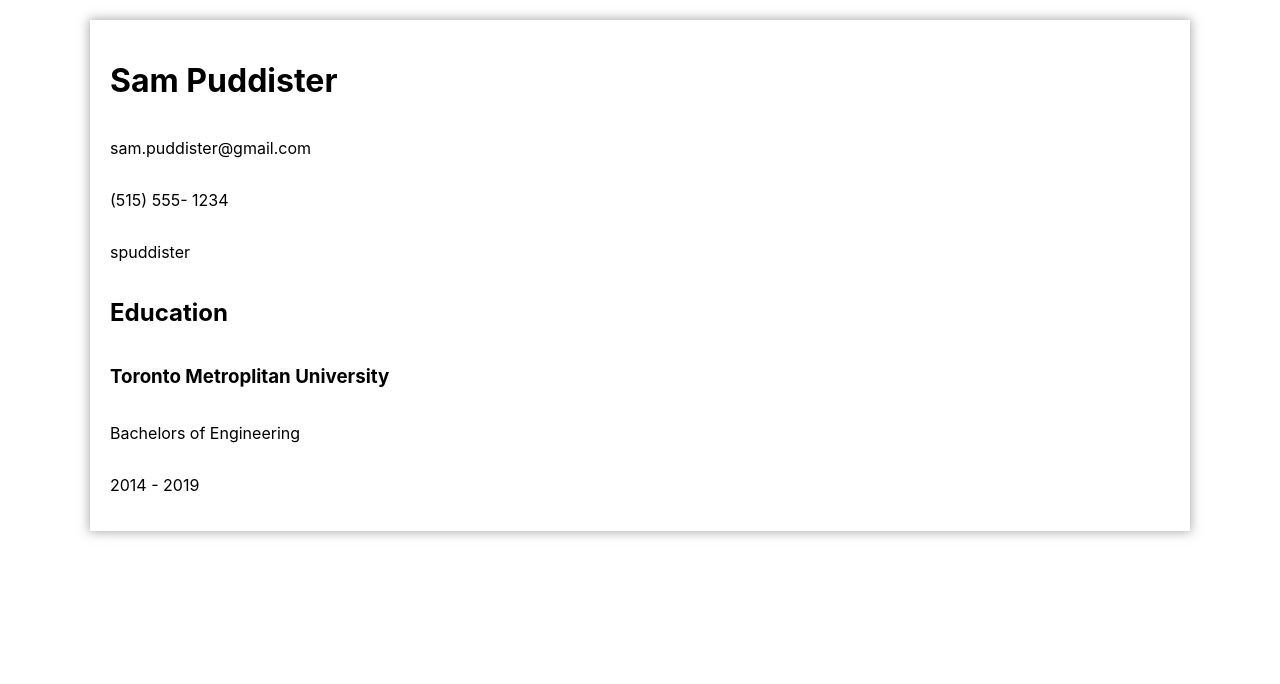
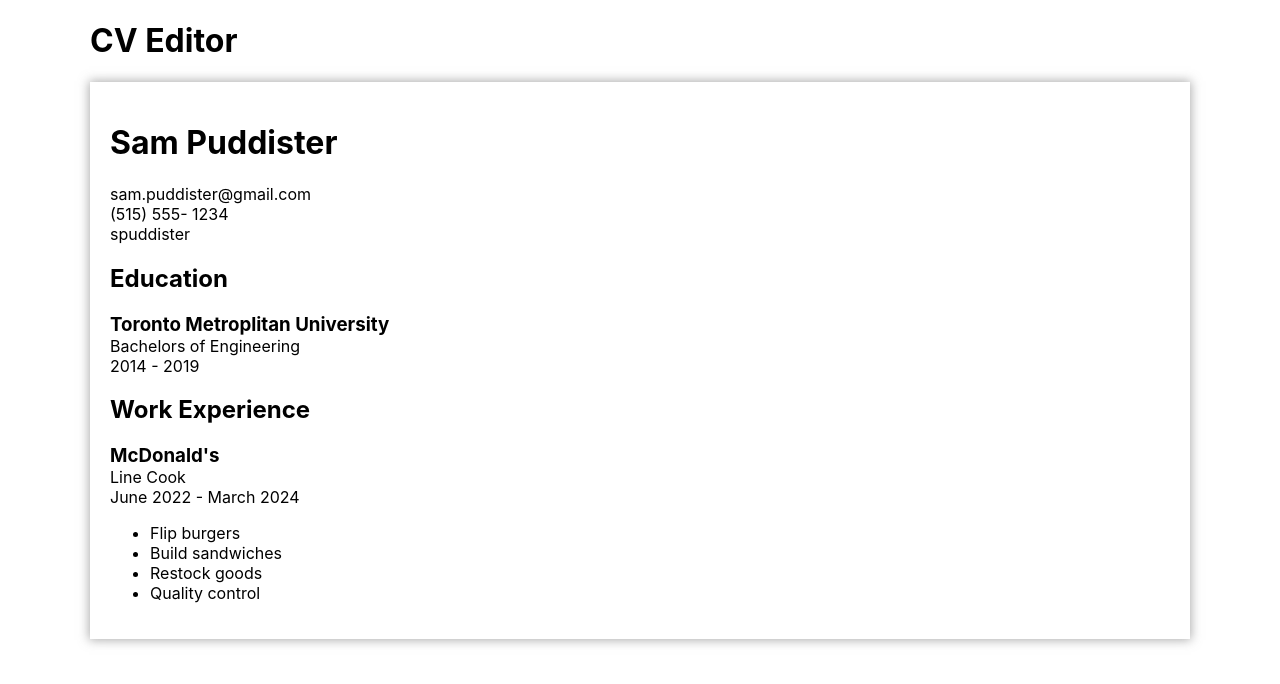
Before and after one commit to spuddister/cv-project, a React (Create React App) app: page / in a window 1280 px wide. Shown: the top 684 px of the page. Built offline with nearby package versions, Linux system fonts and the light colour scheme.

Commit message:
Added the work section and converted the default props into state for the page component. Began creating function to update state from components

```diff
--- a/src/App.js
+++ b/src/App.js
@@ -1,9 +1,15 @@
 import "./App.css";
 import React, { Component } from "react";
 import Page from "./components/Page";
+import Header from "./components/Header";
 
 export default class App extends Component {
   render() {
-    return <Page />;
+    return (
+      <>
+        <Header />
+        <Page />
+      </>
+    );
   }
 }
--- a/src/components/Education.js
+++ /dev/null
@@ -1,22 +0,0 @@
-import { Component } from "react";
-
-export default class Education extends Component {
-  render() {
-    const defaultEducation = {
-      school: "Toronto Metroplitan University",
-      degree: "Bachelors of Engineering",
-      startYear: "2014",
-      graduatingYear: "2019",
-    };
-    return (
-      <>
-        <h2>Education</h2>
-        <h3>{defaultEducation.school}</h3>
-        <p>{defaultEducation.degree}</p>
-        <p>
-          {defaultEducation.startYear} - {defaultEducation.graduatingYear}
-        </p>
-      </>
-    );
-  }
-}
--- /dev/null
+++ b/src/components/Education/Education.js
@@ -0,0 +1,16 @@
+import { Component } from "react";
+import School from "./School";
+
+export default class Education extends Component {
+  render() {
+    const schools = this.props.education.map((school, index) => (
+      <School key={index} schoolData={school} />
+    ));
+    return (
+      <>
+        <h2>Education</h2>
+        <>{schools}</>
+      </>
+    );
+  }
+}
--- /dev/null
+++ b/src/components/Education/School.js
@@ -0,0 +1,16 @@
+import { Component } from "react";
+
+export default class School extends Component {
+  render() {
+    const { school, degree, startYear, graduatingYear } = this.props.schoolData;
+    return (
+      <>
+        <h3>{school}</h3>
+        <p>{degree}</p>
+        <p>
+          {startYear} - {graduatingYear}
+        </p>
+      </>
+    );
+  }
+}
--- a/src/components/Header.js
+++ b/src/components/Header.js
@@ -1,19 +1,7 @@
 import { Component } from "react";
 
 export default class Header extends Component {
-  constructor(props) {
-    super(props);
-  }
-
   render() {
-    const { name, email, phone, github } = this.props;
-    return (
-      <>
-        <h1>{name}</h1>
-        <p>{email}</p>
-        <p>{phone}</p>
-        <p>{github}</p>
-      </>
-    );
+    return <h1>CV Editor</h1>;
   }
 }
--- a/src/components/Page.js
+++ b/src/components/Page.js
@@ -1,20 +1,54 @@
 import React, { Component } from "react";
-import Header from "./Header";
-import Education from "./Education";
+import Profile from "./Profile";
+import Education from "./Education/Education";
+import Work from "./Work/Work";
 
 export default class Page extends Component {
+  constructor(props) {
+    super(props);
+    this.state = {
+      profile: {
+        name: "Sam Puddister",
+        email: "sam.puddister@gmail.com",
+        phone: "(515) 555- 1234",
+        github: "spuddister",
+        githubURL: "https://github.com/spuddister",
+      },
+      education: [
+        {
+          school: "Toronto Metroplitan University",
+          degree: "Bachelors of Engineering",
+          startYear: "2014",
+          graduatingYear: "2019",
+        },
+      ],
+      work: [
+        {
+          company: "McDonald's",
+          startDate: "June 2022",
+          endDate: "March 2024",
+          position: "Line Cook",
+          duties: [
+            "Flip burgers",
+            "Build sandwiches",
+            "Restock goods",
+            "Quality control",
+          ],
+        },
+      ],
+    };
+  }
+
+  updateData(newData) {
+    this.setState(); //have the components pass back key:value pairs to update state, then we (me and future me) can use this single function to update state
+  }
+
   render() {
-    const defaultPerson = {
-      name: "Sam Puddister",
-      email: "sam.puddister@gmail.com",
-      phone: "(515) 555- 1234",
-      github: "spuddister",
-      githubURL: "https://github.com/spuddister",
-    };
     return (
       <div className="page">
-        <Header {...defaultPerson} className="header" />
-        <Education />
+        <Profile {...this.state.profile} className="header" />
+        <Education education={this.state.education} />
+        <Work work={this.state.work} />
       </div>
     );
   }
--- /dev/null
+++ b/src/components/Profile.js
@@ -0,0 +1,19 @@
+import { Component } from "react";
+
+export default class Profile extends Component {
+  constructor(props) {
+    super(props);
+  }
+
+  render() {
+    const { name, email, phone, github } = this.props;
+    return (
+      <>
+        <h1>{name}</h1>
+        <p>{email}</p>
+        <p>{phone}</p>
+        <p>{github}</p>
+      </>
+    );
+  }
+}
--- /dev/null
+++ b/src/components/Work/Company.js
@@ -0,0 +1,19 @@
+import { Component } from "react";
+
+export default class Company extends Component {
+  render() {
+    const { company, startDate, endDate, position, duties } =
+      this.props.companyData;
+    const dutiesList = duties.map((duty, i) => <li key={i}>{duty}</li>);
+    return (
+      <>
+        <h3>{company}</h3>
+        <p>{position}</p>
+        <p>
+          {startDate} - {endDate}
+        </p>
+        <ul>{dutiesList}</ul>
+      </>
+    );
+  }
+}
--- /dev/null
+++ b/src/components/Work/Work.js
@@ -0,0 +1,16 @@
+import { Component } from "react";
+import Company from "./Company";
+
+export default class Work extends Component {
+  render() {
+    const companies = this.props.work.map((company, index) => (
+      <Company key={index} companyData={company} />
+    ));
+    return (
+      <>
+        <h2>Work Experience</h2>
+        <>{companies}</>
+      </>
+    );
+  }
+}
--- a/src/index.css
+++ b/src/index.css
@@ -8,6 +8,7 @@
     "Ubuntu", "Cantarell", "Fira Sans", "Droid Sans", "Helvetica Neue",
     sans-serif;
   height: 100vh;
+  width: 100vw;
   display: flex;
   justify-content: center;
 }
@@ -19,3 +20,11 @@
   margin: 20px 0 15px 0;
   padding: 20px;
 }
+
+p {
+  margin: 0;
+}
+
+h3 {
+  margin: 0;
+}
```
